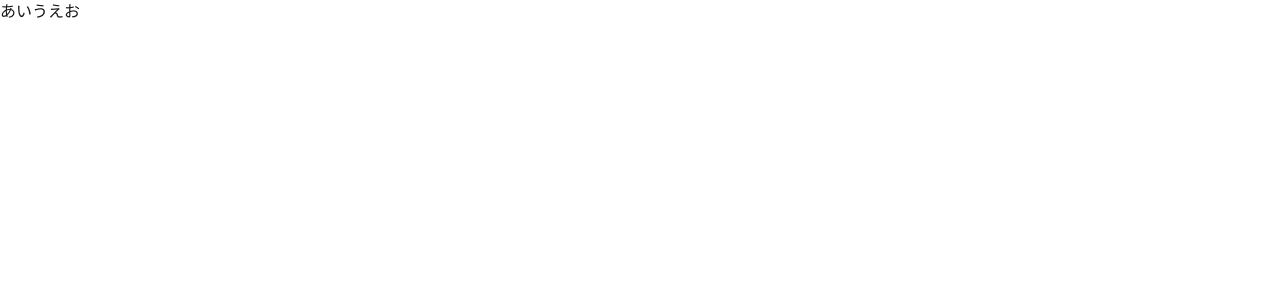
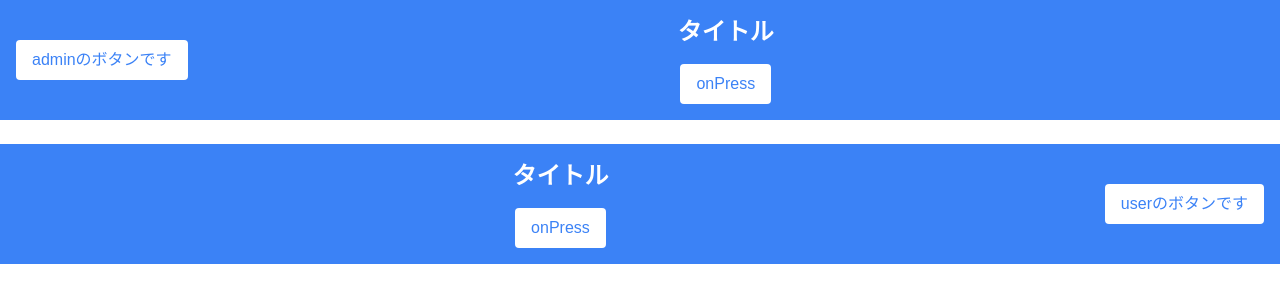
Before and after one commit to Yoshiyuki-Sato-1027/blog_samplecode, a Next.js app: page / in a window 1280 px wide. Shown: the top 302 px of the page. Built offline with nearby package versions, Linux system fonts and the light colour scheme.

Commit message:
admin、user権限のHeaderを設置1

```diff
--- a/src/app/page.tsx
+++ b/src/app/page.tsx
@@ -1,3 +1,30 @@
+"use client";
+import Header from "./components/Header";
+
 export default function Home() {
-  return <div>あいうえお</div>;
+  return (
+    <>
+      <Header
+        tag="admin"
+        title="タイトル"
+        onPress={() => {}}
+        leftButton={
+          <button className="bg-white text-blue-500 px-4 py-2 rounded hover:bg-gray-100">
+            adminのボタンです
+          </button>
+        }
+      />
+      <br />
+      <Header
+        tag="user"
+        title="タイトル"
+        onPress={() => {}}
+        rightButton={
+          <button className="bg-white text-blue-500 px-4 py-2 rounded hover:bg-gray-100">
+            userのボタンです
+          </button>
+        }
+      />
+    </>
+  );
 }
```
